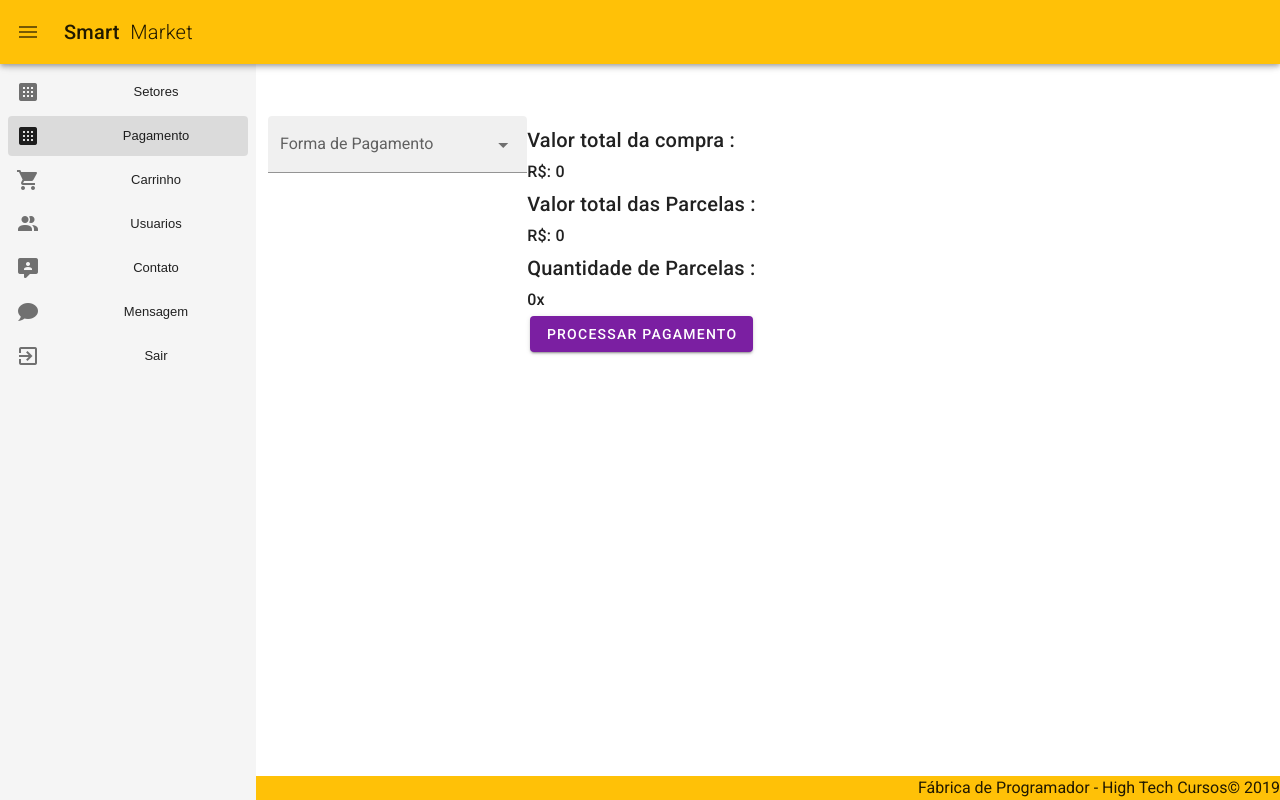
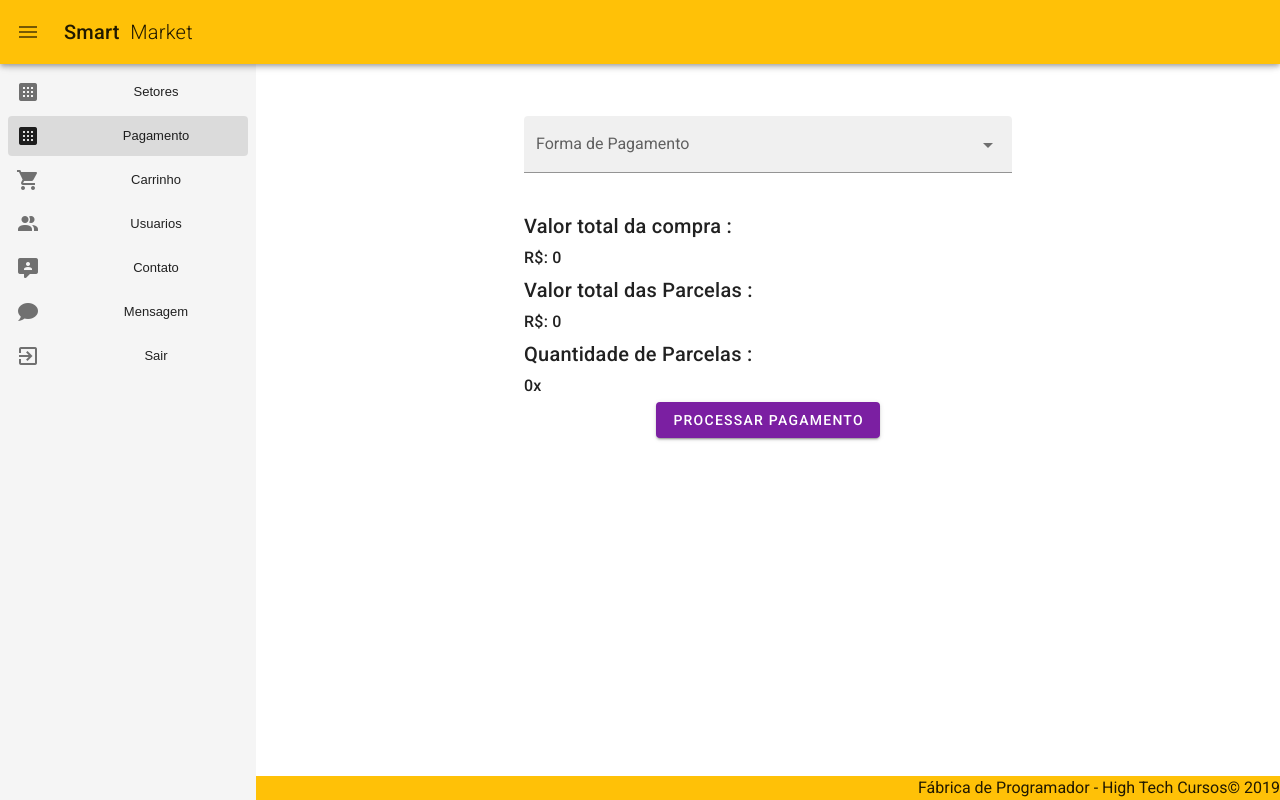
Before and after one commit to fabricadeprogramador/t25-smart-market-app, a Vue app: page /pagamento in a window 1280 px wide. Built offline with nearby package versions, Linux system fonts and the light colour scheme.

Commit message:
Centralizando o Pagamento

```diff
--- a/src/views/Pagamento.vue
+++ b/src/views/Pagamento.vue
@@ -1,7 +1,7 @@
 <template>
   <v-container fluid>
     <v-row align="center">
-      <v-col class="d-flex" cols="12" sm="6">
+      <v-col class="mx-auto" cols="12" sm="6">
         <v-select
           :items="items"
           filled
```
